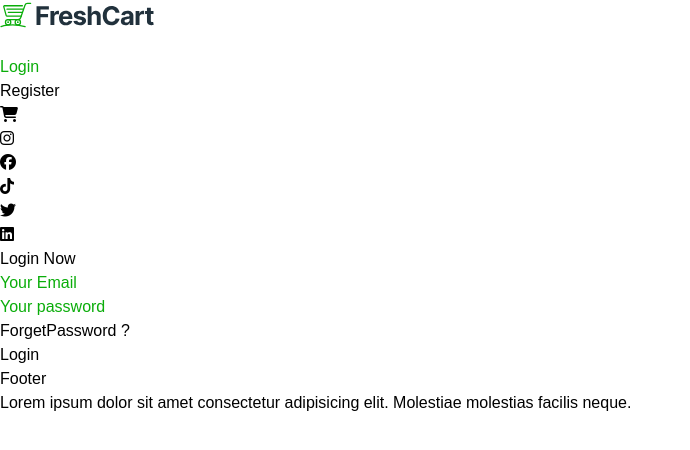
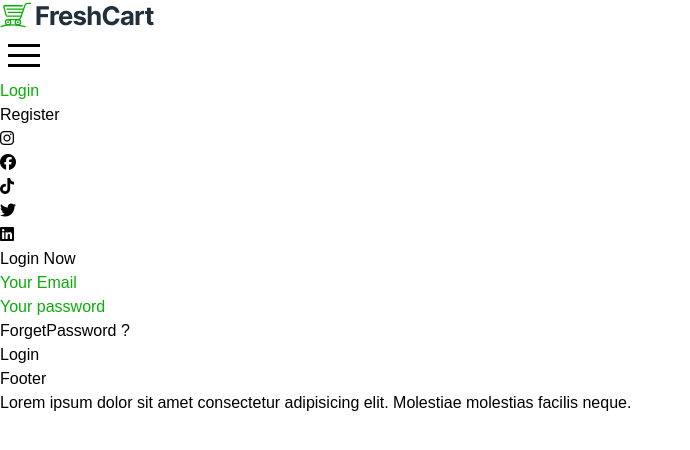
Before and after one commit to omar304050/E-commerce-App, a React (Vite) app: page /login in a window 1280 px wide. Shown: the top 450 px of the page, without its empty margins (0-690 px from the left). Built offline with nearby package versions, Linux system fonts and the light colour scheme; no server answers; a web font is replaced by a local one.

Commit message:
use Huamburger-react library to make the toggel most creative

```diff
--- a/package.json
+++ b/package.json
@@ -15,6 +15,7 @@
     "axios": "^1.7.9",
     "flowbite": "^2.5.2",
     "formik": "^2.4.6",
+    "hamburger-react": "^2.5.2",
     "i": "^0.3.7",
     "npm": "^11.0.0",
     "react": "^18.2.0",
--- a/src/components/Navbar/Navbar.jsx
+++ b/src/components/Navbar/Navbar.jsx
@@ -1,114 +1,133 @@
-import React, { useContext, useEffect, useState } from 'react'
-import './Navbar.module.css'
-import { NavLink, Link, useNavigate } from 'react-router-dom'
-import ImageLogo from '../../assets/images/freshcart-logo.svg'
-import { UserContxet } from '../../context/UserContext'
-import { cartContext } from '../../context/CarContext'
-
+import React, { useContext, useState } from 'react';
+import './Navbar.module.css';
+import { NavLink, Link, useNavigate } from 'react-router-dom';
+import ImageLogo from '../../assets/images/freshcart-logo.svg';
+import { UserContxet } from '../../context/UserContext';
+import { cartContext } from '../../context/CarContext';
+import Hamburger from 'hamburger-react';
 
 export default function Navbar() {
-  let { cart } = useContext(cartContext)
-
-  const [ounter, setCounter] = useState(0)
-  useEffect(() => {
-
-  }, [])
-  let navgate = useNavigate()
-
-  let { userLogin, setUserLogin } = useContext(UserContxet)
-
+  const { cart } = useContext(cartContext);
+  const [isMenuOpen, setIsMenuOpen] = useState(false);
+  const navigate = useNavigate();
+  const { userLogin, setUserLogin } = useContext(UserContxet);
 
   function logOut() {
-
-    localStorage.removeItem("userToken")
-    setUserLogin(null)
-    navgate('/login')
+    localStorage.removeItem("userToken");
+    setUserLogin(null);
+    navigate('/login');
   }
 
-
-
   return (
+    <nav className="bg-gray-100 border-gray-200 z-50">
+      <div className="max-w-screen-xl flex flex-wrap md:flex-col xl:flex-row lg:items-center gap-3 mx-auto p-4">
+        {/* الجزء العلوي: شعار الموقع وزر التوجل */}
+        <div className="flex md:flex-row justify-between w-full md:justify-center md:w-auto">
+          <Link to="/">
+            <img src={ImageLogo} alt="Logo" />
+          </Link>
+          {/* زر الهامبرغر من مكتبة hamburger-react */}
+        <div className='md:hidden'>  <Hamburger toggled={isMenuOpen} toggle={setIsMenuOpen} /></div>
+        </div>
+        {/* القائمة الرئيسية: تُعرض بشكل شرطي حسب حالة isMenuOpen على الشاشات الصغيرة */}
+        <div
+          className={`
+            ${isMenuOpen ? "block" : "hidden"}
+            md:flex md:gap-2 xl:justify-between md:justify-center ml-20 xl:ml-0 w-full md:w-4/5
+          `}
+          id="navbar-default"
+        >
+          <ul className="font-medium flex flex-col p-4 md:p-0 mt-4 rounded-lg bg-gray-100 md:flex-row md:space-x-8 rtl:space-x-reverse md:mt-0">
+            {userLogin !== null && (
               <>
-      <nav className="bg-gray-100 border-gray-200  z-50">
-        <div className="max-w-screen-xl flex flex-wrap md:flex-col xl:flex-row lg:items-center  gap-3 mx-auto p-4">
-          <div className=' flex md:flex-row justify-between w-full md:justify-center
-           md:w-auto'>
-            <Link to={"/"} className="">
-              <img src={ImageLogo} />
-
-            </Link>
-            <button data-collapse-toggle="navbar-default" type="button" className="inline-flex items-center p-2 w-10 h-10 justify-center text-sm text-gray-500 rounded-lg md:hidden hover:bg-gray-100 focus:outline-none focus:ring-2 focus:ring-gray-200 dark:text-gray-400 dark:hover:bg-gray-700 dark:focus:ring-gray-600" aria-controls="navbar-default" aria-expanded="false">
-              <span className="sr-only">Open main menu</span>
-              <svg className="w-5 h-5" aria-hidden="true" xmlns="http://www.w3.org/2000/svg" fill="none" viewBox="0 0 17 14">
-                <path stroke="currentColor" strokeLinecap="round" strokeLinejoin="round" strokeWidth="2" d="M1 1h15M1 7h15M1 13h15" />
-              </svg>
-            </button>
-          </div>
-          <div className=" md:flex md:gap-2 xl:justify-between md:justify-center md:ms-20  xl:ms-0    hidden w-full  md:w-4/5 " id="navbar-default">
-            <ul className="font-medium flex flex-col   p-4 md:p-0 mt-4   rounded-lg bg-gray-100 md:flex-row md:space-x-8 rtl:space-x-reverse md:mt-0  ">
-              {userLogin !== null ? <>
                 <li>
-                  <NavLink to="/" className="block py-2      rounded  md:p-0 text-black" aria-current="page">Home</NavLink>
-                </li>
-
-                <li>
-                  <NavLink to="products" className="block py-2     rounded  md:p-0 text-black" aria-current="page">products</NavLink>
+                  <NavLink to="/" className="block py-2 rounded md:p-0 text-black">
+                    Home
+                  </NavLink>
                 </li>
                 <li>
-                  <NavLink to="categories" className="block py-2     rounded  md:p-0 text-black" aria-current="page">Categories</NavLink>
+                  <NavLink to="/products" className="block py-2 rounded md:p-0 text-black">
+                    Products
+                  </NavLink>
                 </li>
                 <li>
-                  <NavLink to="brands" className="block py-2     rounded  md:p-0 text-black" aria-current="page">Brands</NavLink>
-                </li>
-              </> : null}
-
-
-            </ul>
-            <ul className="font-medium flex flex-col p-4 md:p-0  md:ms-4 rounded-lg bg-gray-100 md:flex-row md:space-x-8 rtl:space-x-reverse md:mt-0 ">
-
-              {userLogin === null ? <>
-                <li>
-                  <NavLink to="login" className="block py-2   md:p-0" aria-current="page">Login</NavLink>
+                  <NavLink to="/categories" className="block py-2 rounded md:p-0 text-black">
+                    Categories
+                  </NavLink>
                 </li>
                 <li>
-                  <NavLink to="register" className="block py-2   md:p-0" aria-current="page">Register</NavLink>
+                  <NavLink to="/brands" className="block py-2 rounded md:p-0 text-black">
+                    Brands
+                  </NavLink>
                 </li>
-              </> : <li onClick={logOut}>
-                <span className="block py-2  md:p-0 cursor-pointer" aria-current="page">Logout</span>
-              </li>
-              }
-
-      <div className='flex gap-5 items-center justify-center'>
+              </>
+            )}
+          </ul>
+          <ul className="font-medium flex flex-col p-4 md:p-0 md:ml-4 rounded-lg bg-gray-100 md:flex-row md:space-x-8 rtl:space-x-reverse md:mt-0">
+            {userLogin === null ? (
+              <>
                 <li>
-                <Link to={"/cart"} className="block py-2   md:p-0" aria-current="page"><div className='relative bgre'> {cart?.numOfCartItems ?<span className='absolute h-7 w-7 justify-center flex bottom-1/2 left-3  bg-green-400  rounded-full py-0.5 px-1.5 text-white'>{cart?.numOfCartItems}</span> : null} <i class ="  fa-solid fa-cart-shopping"></i></div></Link>
+                  <NavLink to="/login" className="block py-2 md:p-0">
+                    Login
+                  </NavLink>
                 </li>
                 <li>
-                <Link className="block py-2   md:p-0" aria-current="page"><i className="fa-brands fa-instagram"></i></Link>
+                  <NavLink to="/register" className="block py-2 md:p-0">
+                    Register
+                  </NavLink>
+                </li>
+              </>
+            ) : (
+              <div className="flex gap-3">
+                <li onClick={logOut}>
+                  <span className="block py-2 md:p-0 cursor-pointer">
+                    Logout
+                  </span>
                 </li>
                 <li>
-                <Link className="block py-2   md:p-0" aria-current="page"><i className="fa-brands fa-facebook"></i></Link>
+                  <Link to="/cart" className="block py-2 md:p-0">
+                    <div className="relative">
+                      {cart?.numOfCartItems ? (
+                        <span className="absolute h-7 w-7 flex justify-center items-center bottom-1/2 left-3 bg-green-400 rounded-full py-0.5 px-1.5 text-white">
+                          {cart?.numOfCartItems}
+                        </span>
+                      ) : null}
+                      <i className="fa-solid fa-cart-shopping"></i>
+                    </div>
+                  </Link>
+                </li>
+              </div>
+            )}
+            <div className="flex gap-5 items-center justify-center">
+              <li>
+                <Link className="block py-2 md:p-0">
+                  <i className="fa-brands fa-instagram"></i>
+                </Link>
               </li>
               <li>
-                <Link className="block py-2   md:p-0" aria-current="page"><i className="fa-brands fa-tiktok"></i></Link>
+                <Link className="block py-2 md:p-0">
+                  <i className="fa-brands fa-facebook"></i>
+                </Link>
               </li>
               <li>
-                <Link className="block py-2   md:p-0" aria-current="page"><i className="fa-brands fa-twitter"></i></Link>
+                <Link className="block py-2 md:p-0">
+                  <i className="fa-brands fa-tiktok"></i>
+                </Link>
               </li>
               <li>
-                <Link className="block py-2   md:p-0" aria-current="page"><i className="fa-brands fa-linkedin"></i></Link>
+                <Link className="block py-2 md:p-0">
+                  <i className="fa-brands fa-twitter"></i>
+                </Link>
+              </li>
+              <li>
+                <Link className="block py-2 md:p-0">
+                  <i className="fa-brands fa-linkedin"></i>
+                </Link>
               </li>
             </div>
-
-
-
           </ul>
         </div>
       </div>
     </nav>
-
-
-
-
-    </>
-  )
+  );
 }
--- a/src/index.css
+++ b/src/index.css
@@ -73,3 +73,7 @@ body{
     width: 95%;
     margin: auto;
   }
+
+  * {
+    box-sizing: border-box;
+  }
```
Also changed, not shown: 1 other file (tests, documents, lock files or other folders). Lines whose indentation alone changed are shown as unchanged.
